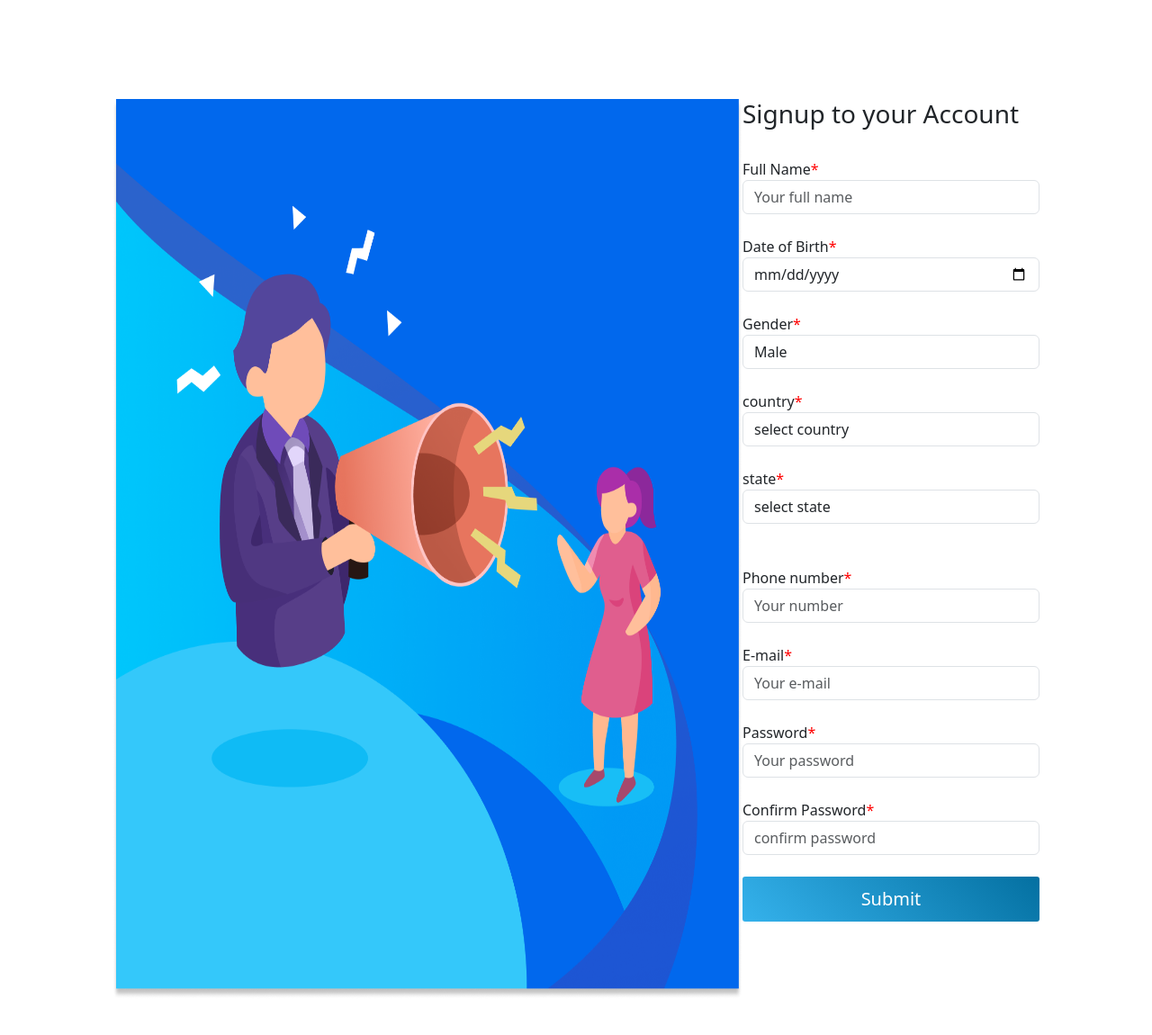
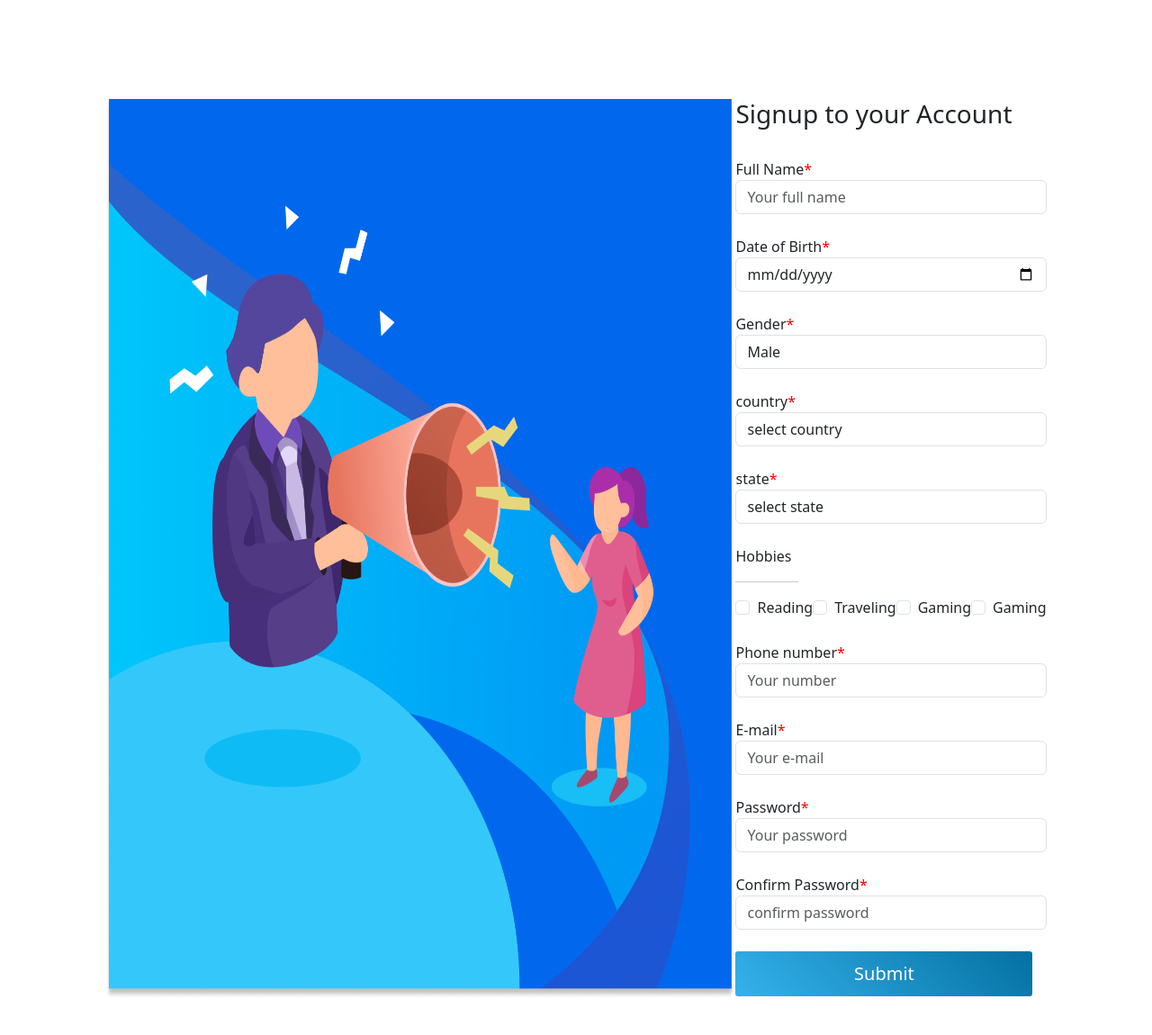
Before and after one commit to sushantchandel07/hello_test, a PHP site: page /bootstrap-project/pages/signup.php in a window 1280 px wide. Shown: the part 120-1270 px from the top of the page at 90% size. Run offline with PHP 8.4, Linux system fonts and the light colour scheme; the template is opened without the code that fills it, so the values that code supplies are empty.

Commit message:
add data

```diff
--- a/pages/gallery_display.php
+++ b/pages/gallery_display.php
@@ -67,7 +67,7 @@
         while ($imageRow = mysqli_fetch_assoc($resultImages)) {
             $imageId = $imageRow['album_id'];
             $imagePath = $imageRow['image_path'];
-            echo "<img src='$imagePath' class='imagestyle' style='width: 400px; height: 400px; display:flex; flex:column;'  alt='Album Image' />";
+            echo "<img src='$imagePath' class='imagestyle' style='width: 350px; height: 350px;'  alt='Album Image' />";
             echo "<form method='post' action='delete_image.php'>";
             echo "<input type='hidden' name='image_id' value='$imageId' />";
             echo "<button type='submit' class='btn btn-danger'>Delete</button>";
--- a/pages/signup.php
+++ b/pages/signup.php
@@ -2,7 +2,7 @@
 // Enable error reporting
 error_reporting(E_ALL);
 ini_set('display_errors', 1);
-$fullNameErr = $dobErr = $numberErr =$genderErr= $emailErr = $passwordErr = $confirmPasswordErr = "";
+$fullNameErr = $dobErr = $numberErr =$genderErr= $emailErr = $passwordErr = $confirmPasswordErr =$stateErr=$countryErr = "";
 $fullName = $dob = $gender = $number = $email = $password = $confirmPassword = "";
 $errormessage=$successmessage="";
 if ($_SERVER["REQUEST_METHOD"] == "POST") {
@@ -12,6 +12,7 @@
  else  {
     $fullName = test_input($_POST["name"]);
     }
+
     if (empty($_POST["dob"])) {
       $dobErr = "Date of Birth is required";
   } else {
@@ -22,6 +23,7 @@
          $dobErr = "Date of Birth must be from the year 2005 or earlier";
       }
   }
+
     if (empty($_POST["number"])) {
       $numberErr = "Contact number is required";
     } elseif (!is_numeric($_POST["number"])) {
@@ -31,6 +33,7 @@
     } else {
       $number = test_input($_POST["number"]);
     }
+
     if (empty($_POST["email"])) {
       $emailErr = "Email is required";
   } elseif (!filter_var($_POST["email"], FILTER_VALIDATE_EMAIL)) {
@@ -38,6 +41,7 @@
   } else {
       $email = test_input($_POST["email"]);
   }
+
     if (empty($_POST["password"])) {
       $passwordErr = "Password is required";
     } elseif (strlen($_POST["password"])!=8 ) {
@@ -45,6 +49,7 @@
     } else {
       $password = test_input($_POST["password"]);
     }
+
   if (empty($_POST["confirmPassword"])) {
     $confirmPasswordErr = "Confirm Password is required";
     } elseif (strlen($_POST["confirmPassword"]) < 8) {
@@ -52,6 +57,7 @@
     } else {
     $confirmPassword = test_input($_POST["confirmPassword"]);
     }
+
    if ($passwordErr == "" && $confirmPasswordErr == "") {
    if ($password != $confirmPassword) {
       $confirmPasswordErr = "Passwords do not match";
@@ -59,6 +65,10 @@
   }else{
     $confirmPassword=test_input($_POST["confirmPassword"]);
   }
+
+
+
+
   $password = test_input($_POST["password"]);
   $hashedPassword = password_hash($password, PASSWORD_DEFAULT);
   $confirmPassword = test_input($_POST["confirmPassword"]);
@@ -195,7 +205,35 @@
               </select>
             </div>
             <br />
-            <br />
+
+
+
+            <label>Hobbies</label>
+            <hr style="width:70px">
+          <div class="form-group d-flex flex-wrap">
+           <div class="form-check ">
+             <input class="form-check-input" type="checkbox" name="hobbies[]" value="reading">
+             <label class="form-check-label">Reading</label>
+           </div>
+           <div class="form-check">
+             <input class="form-check-input" type="checkbox" name="hobbies[]" value="traveling">
+             <label class="form-check-label">Traveling</label>
+           </div>
+           <div class="form-check">
+             <input class="form-check-input" type="checkbox" name="hobbies[]" value="gaming">
+             <label class="form-check-label">Gaming</label>
+           </div>
+
+           <div class="form-check">
+             <input class="form-check-input" type="checkbox" name="hobbies[]" value="gaming">
+             <label class="form-check-label">Gaming</label>
+           </div>
+        </div>
+        <br />
+
+
+
+
             <div class="form-group">
               <label for="country"> Phone number<span class="important">*</span></label>
               <input
```
Also changed, not shown: pages/addalbum.php (+4 -5 lines), uploads/23_1708927939/10-bmw-png-image-download 1.png (added), uploads/23_1708927939/4-2-car-png-hd 1.png (added), uploads/23_1708930367/download.jpeg (added), uploads/23_1708931057/Rectangle 624.png (added).
